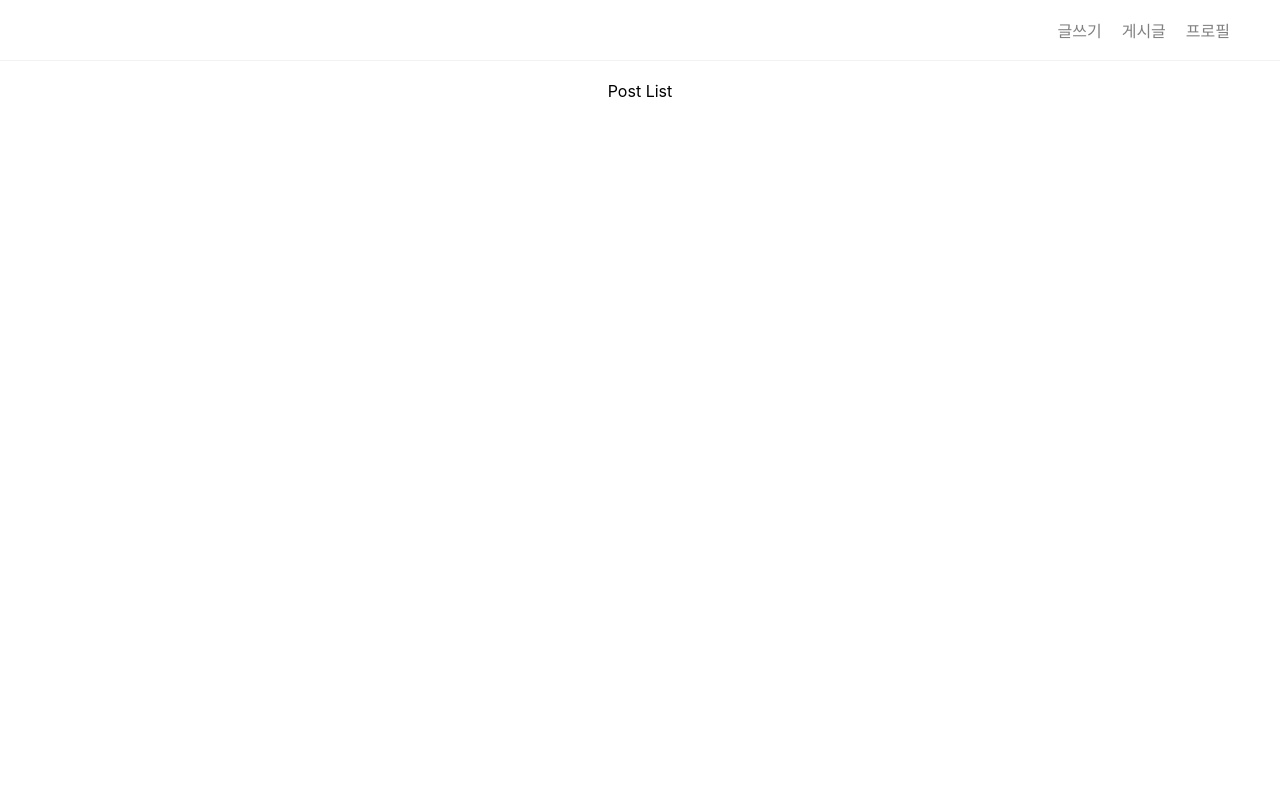
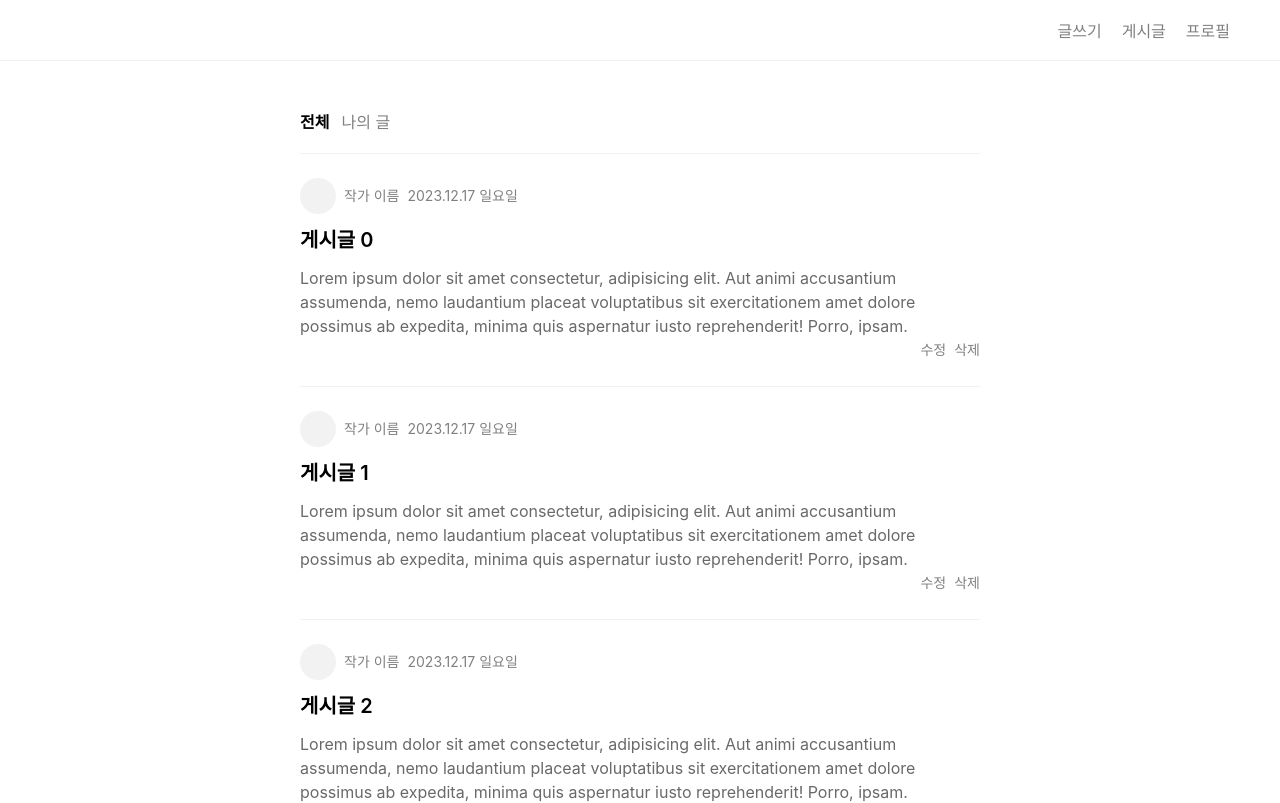
Before and after one commit to kabinny/react-ts-blog, a React (Create React App) app: page / in a window 1280 px wide. Shown: the top 803 px of the page. Built offline with nearby package versions, Linux system fonts and the light colour scheme.

Commit message:
홈 컴포넌트 작업

```diff
--- a/src/index.css
+++ b/src/index.css
@@ -47,9 +47,98 @@
   gap: 20px;
 }
 
+footer a {
+  text-decoration: none;
+  color: gray;
+}
+
+footer a:focus,
+footer a:hover {
+  color: black;
+}
+
+/* post navigation */
+.post__navigation {
+  display: flex;
+  gap: 12px;
+  margin: 0 auto;
+  max-width: 680px;
+  font-size: 16px;
+  color: gray;
+  cursor: pointer;
+  padding: 48px 20px 0 20px;
+}
+
+.post__navigation--active {
+  color: black;
+  font-weight: 600;
+}
+
 /* post list */
-.post-list {
+.post__list {
   min-height: 90vh;
-  padding: 20px 40px;
-  text-align: center;
+  padding: 20px;
+  text-align: left;
+  max-width: 680px;
+  margin: 0 auto;
+  line-height: 24px;
 }
+
+.post__list a {
+  text-decoration: none;
+  color: black;
+}
+
+.post__box {
+  padding-top: 24px;
+  padding-bottom: 24px;
+  border-top: 1px solid #f2f2f2;
+}
+
+.post__profile-box {
+  display: flex;
+  gap: 8px;
+  font-size: 14px;
+  align-items: center;
+}
+
+.post__profile {
+  width: 36px;
+  height: 36px;
+  background-color: #f2f2f2;
+  border-radius: 50%;
+}
+
+.post__date,
+.post__author-name {
+  color: gray;
+}
+
+.post__title {
+  font-size: 20px;
+  font-weight: 600;
+  margin: 14px 0;
+}
+
+.post__text {
+  color: dimgray;
+  font-size: 16px;
+}
+
+.post__utils-box {
+  display: flex;
+  gap: 8px;
+  flex-direction: row-reverse;
+  font-size: 14px;
+  color: gray;
+}
+
+.post__delete:hover,
+.post__delete:focus {
+  color: black;
+}
+
+.post__edit:hover,
+.post__edit:focus {
+  color: black;
+}
--- a/src/pages/home/index.tsx
+++ b/src/pages/home/index.tsx
@@ -10,11 +10,39 @@
           <Link to="/profile">프로필</Link>
         </div>
       </header>
-      <div className="post-list">Post List</div>
+      <div className="post__navigation">
+        <div className="post__navigation--active">전체</div>
+        <div>나의 글</div>
+      </div>
+      <div className="post__list">
+        {[...Array(10)].map((e, index) => (
+          <div key={index} className="post__box">
+            <Link to={`/posts/${index}`}>
+              <div className="post__profile-box">
+                <div className="post__profile"></div>
+                <div className="post__author-name">작가 이름</div>
+                <div className="post__date">2023.12.17 일요일</div>
+              </div>
+              <div className="post__title">게시글 {index}</div>
+              <div className="post__text">
+                Lorem ipsum dolor sit amet consectetur, adipisicing elit. Aut
+                animi accusantium assumenda, nemo laudantium placeat
+                voluptatibus sit exercitationem amet dolore possimus ab
+                expedita, minima quis aspernatur iusto reprehenderit! Porro,
+                ipsam.
+              </div>
+              <div className="post__utils-box">
+                <div className="post__delete">삭제</div>
+                <div className="post__edit">수정</div>
+              </div>
+            </Link>
+          </div>
+        ))}
+      </div>
       <footer>
-        <div>Menu 1</div>
-        <div>Menu 2</div>
-        <div>Menu 3</div>
+        <Link to="/posts/new">글쓰기</Link>
+        <Link to="/posts">게시글</Link>
+        <Link to="/profile">프로필</Link>
       </footer>
     </div>
   )
```
